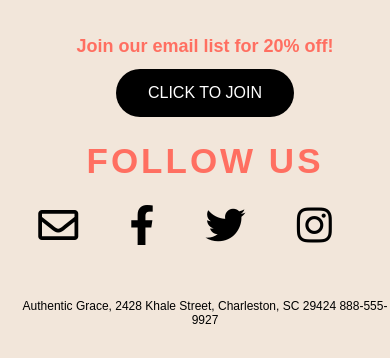
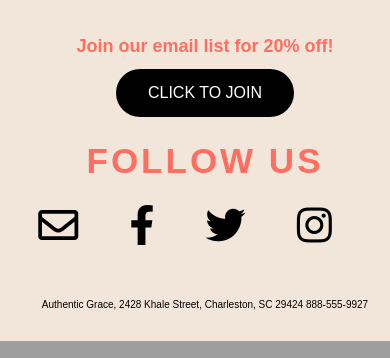
Before and after one commit to k8hansen/authenticgrace, a PHP site: page / in a window 390 px wide. Shown: the part 1776-2134 px from the top of the page. Run offline with PHP 8.4, Linux system fonts and the light colour scheme; some libraries are stand-ins or nearby versions; some web fonts are replaced.

Commit message:
fixed contact font size for mobile

```diff
--- a/stylesheet.css
+++ b/stylesheet.css
@@ -535,7 +535,13 @@
     }
 }
 
-.contact {
+.contact p {
     padding-bottom: 30px;
     font-size: 12px;
 }
+
+@media only screen and (max-width: 600px) {
+    .contact p {
+        font-size: 10px;
+    }
+}
```
